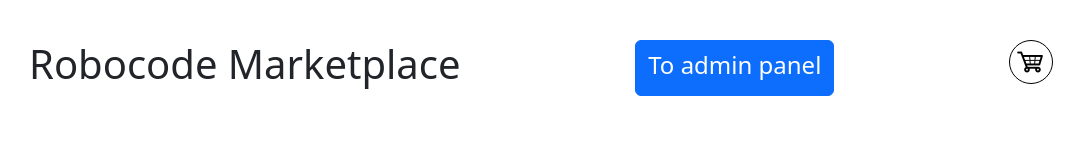
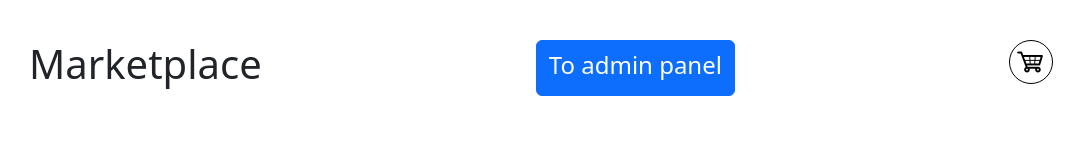
Before and after one commit to gast-exe/marketplace, a plain HTML site: page index.html in a window 1280 px wide. Shown: the whole page, without its empty margins (99-1183 px from the left). Drawn offline with nearby package versions, Linux system fonts and the light colour scheme; no server answers.

Commit message:
fix paths

```diff
--- a/index.html
+++ b/index.html
@@ -13,7 +13,7 @@
 
 <body>
     <header>
-        <h1>Robocode Marketplace</h1>
+        <h1>Marketplace</h1>
         <a href="admin.html" class="btn btn-primary fs-4">To admin panel</a>
         <div id="cart">
             <button id="cart-button" onclick="openCart()">
```
